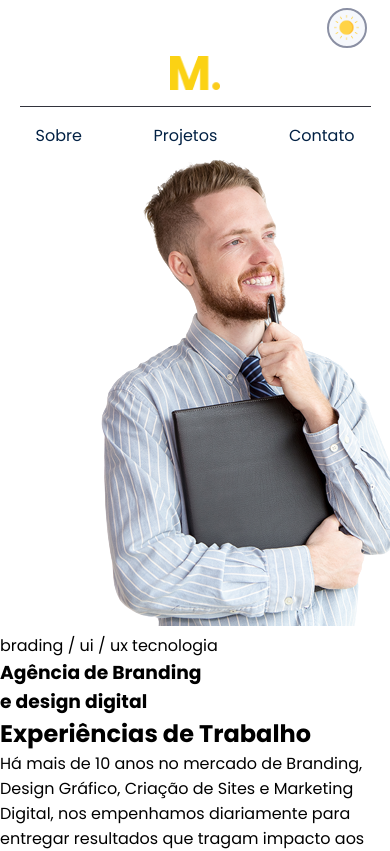
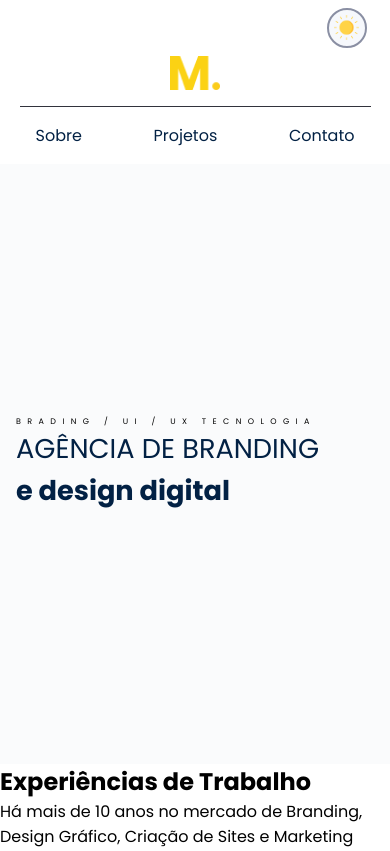
Before and after one commit to denervalspelizario/Agencia-react, a React (Vite) app in the folder agencia/: page / in a window 390 px wide. Shown: the top 851 px of the page. Built offline with nearby package versions, Linux system fonts and the light colour scheme.

Commit message:
update projeto agencia estilizacao e responsividade section banner

```diff
--- a/agencia/src/componentes/Banner.jsx
+++ b/agencia/src/componentes/Banner.jsx
@@ -8,8 +8,8 @@ const Banner = () => {
       <img src={BannerImage} alt="Colaborador da Agencia"  title='Agencia de brading e design'/>
       <div className='banner__text'>
         <p>brading / ui / ux tecnologia</p>
-        <h1>Agência de Branding</h1>
-        <h1><span>e design digital</span></h1>
+        <h1><span>Agência de Branding</span></h1>
+        <h1>e design digital</h1>
       </div>
     </section>
   )
--- a/agencia/src/styles/_mixins.sass
+++ b/agencia/src/styles/_mixins.sass
@@ -24,10 +24,10 @@
 // Tablet
 
 @mixin tablet
-    @media (min-width: 501px) and (max-width: 850px)
+    @media (min-width: 501px) and (max-width: 800px)
         @content
 
 // Notepad
 @mixin  notepad
-    @media (min-width: 851px) and (max-width: 1200px)
+    @media (min-width: 801px) and (max-width: 1200px)
         @content
--- a/agencia/src/styles/componentes/Banner.sass
+++ b/agencia/src/styles/componentes/Banner.sass
@@ -0,0 +1,50 @@
+@use '../mixins'
+@use '../variables'
+
+.banner__container
+    display: flex
+
+    img
+        width: 50vw
+        @include mixins.tablet
+            display: none
+
+        @include mixins.mobile
+            display: none
+
+
+
+    .banner__text
+        background-color: variables.$lightTheme-banner-light
+        width: 50vw
+        display: flex
+        flex-direction: column
+        justify-content: center
+        align-items: left
+        padding-left: 1rem
+        @include mixins.tablet
+            width: 100vw
+            height: 600px
+
+        @include mixins.mobile
+            width: 100vw
+            height: 600px
+
+        p
+            text-transform: uppercase
+            font-size: 0.6rem
+            letter-spacing: 0.5rem
+            @include mixins.mobile
+                font-size: 0.5rem
+                letter-spacing: 0.4rem
+
+        h1
+
+            font-size: 2rem
+            color: variables.$lightTheme-banner
+            @include mixins.mobile
+                font-size: 1.7rem
+
+            span
+                font-weight: 400
+                text-transform: uppercase
--- a/agencia/src/styles/componentes/Header.sass
+++ b/agencia/src/styles/componentes/Header.sass
@@ -20,6 +20,8 @@
         width: 50px
         @include mixins.mobile
             padding-bottom: 1rem
+        @include mixins.tablet
+            padding-bottom: 1rem
 
 
     nav
@@ -27,6 +29,7 @@
         @include mixins.mobile
             border-top: 1px solid variables.$lightTheme-dark
             padding-top: 1rem
+            padding-bottom: 1rem
             width: 100%
 
 
```
